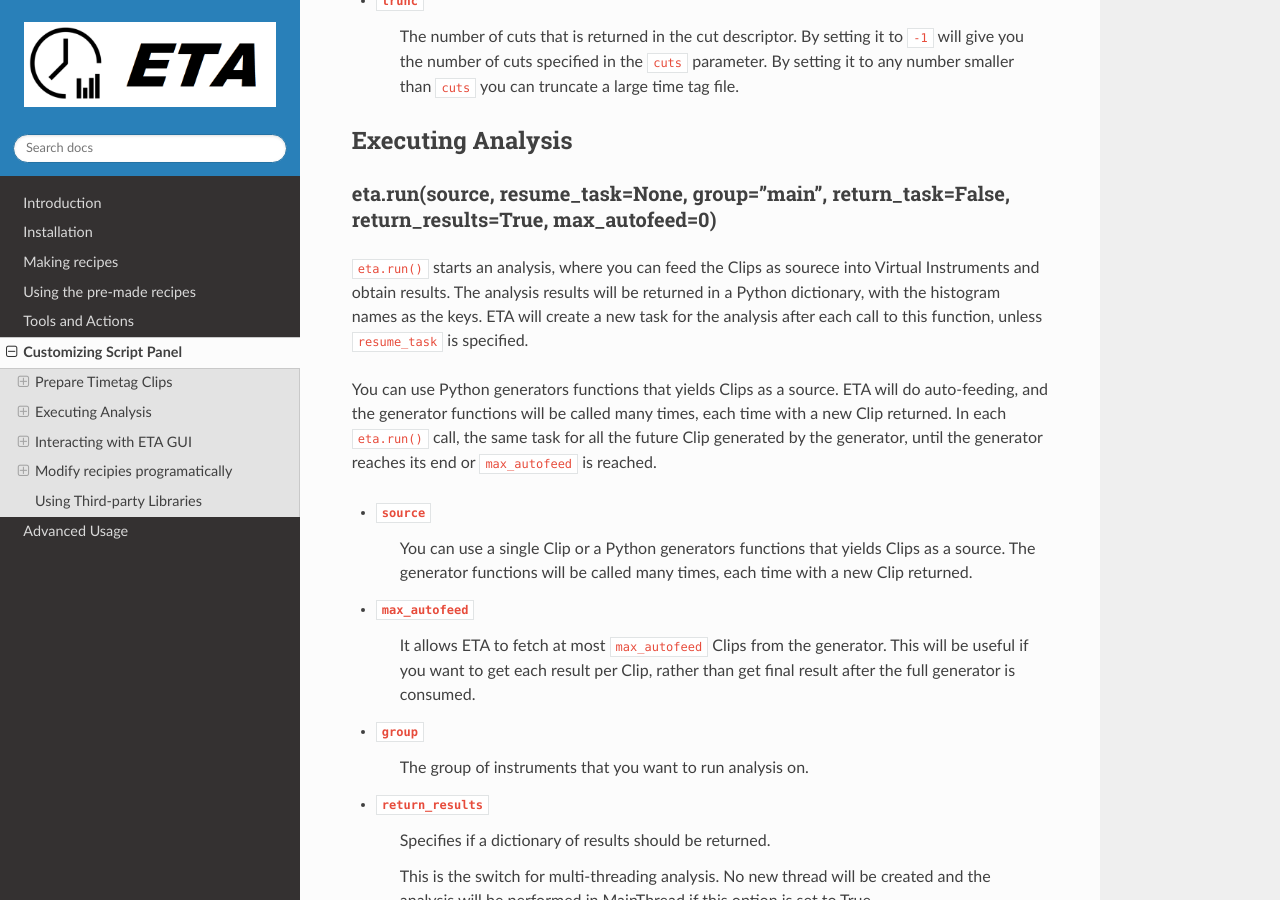
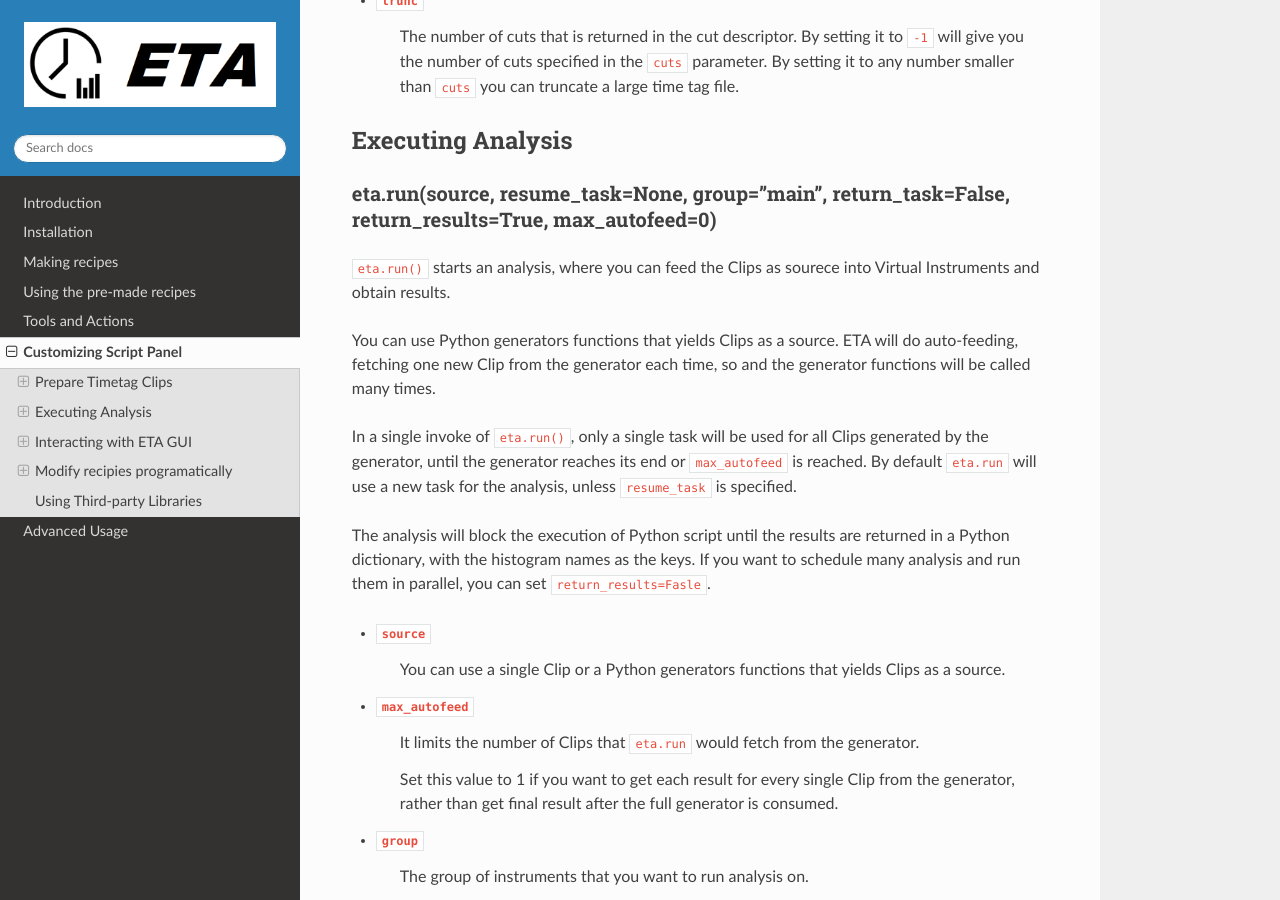
Before and after one commit to timetag/timetag.github.io, a Sphinx documentation site: the page built from docs/python.rst, in a window 1280 px wide and 900 px high, scrolled down 4031 px. Built offline with Sphinx 7.4.7 and the Read the Docs theme 2.0.0, drawn with Linux system fonts in a browser that asks for light colours.

Commit message:
Update python.rst

```diff
--- a/docs/python.rst
+++ b/docs/python.rst
@@ -116,17 +116,21 @@ Executing Analysis
 eta.run(source, resume_task=None, group="main", return_task=False, return_results=True, max_autofeed=0)
 ......
 
-``eta.run()`` starts an analysis, where you can feed the Clips as sourece into Virtual Instruments and obtain results. The analysis results will be returned in a Python dictionary, with the histogram names as the keys. ETA will create a new task for the analysis after each call to this function, unless ``resume_task`` is specified.
+``eta.run()`` starts an analysis, where you can feed the Clips as sourece into Virtual Instruments and obtain results.
 
-You can use Python generators functions that yields Clips as a source. ETA will do auto-feeding, and the generator functions will be called many times, each time with a new Clip returned. In each ``eta.run()`` call, the same task for all the future Clip generated by the generator, until the generator reaches its end or ``max_autofeed`` is reached.
+You can use Python generators functions that yields Clips as a source. ETA will do auto-feeding, fetching one new Clip from the generator each time, so and the generator functions will be called many times.
 
+In a single invoke of ``eta.run()``, only a single task will be used for all Clips generated by the generator, until the generator reaches its end or ``max_autofeed`` is reached.  By default ``eta.run`` will use a new task for the analysis, unless ``resume_task`` is specified.
+
+The analysis will block the execution of Python script until the results are returned in a Python dictionary, with the histogram names as the keys. If you want to schedule many analysis and run them in parallel, you can set ``return_results=Fasle``.
 
 - ``source``
-    You can use a single Clip or a Python generators functions that yields Clips as a source. The generator functions will be called many times, each time with a new Clip returned.
+    You can use a single Clip or a Python generators functions that yields Clips as a source.
 
 - ``max_autofeed``
-    It allows ETA to fetch at most ``max_autofeed`` Clips from the generator.
-    This will be useful if you want to get each result per Clip, rather than get final result after the full generator is consumed.
+    It limits the number of Clips that ``eta.run`` would fetch from the generator.
+
+    Set this value to 1 if you want to get each result for every single Clip from the generator, rather than get final result after the full generator is consumed.
 
 - ``group``
     The group of instruments that you want to run analysis on.
```
